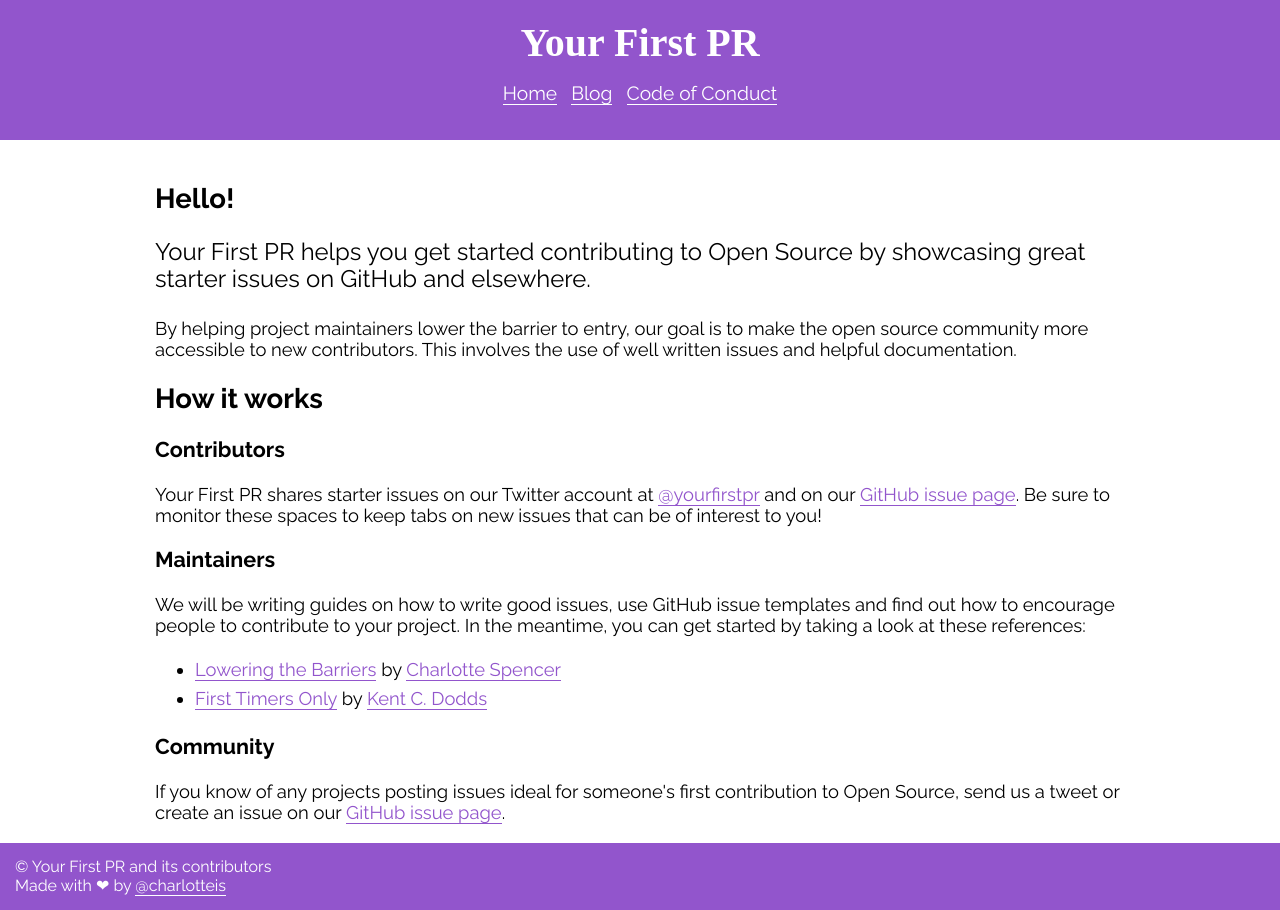
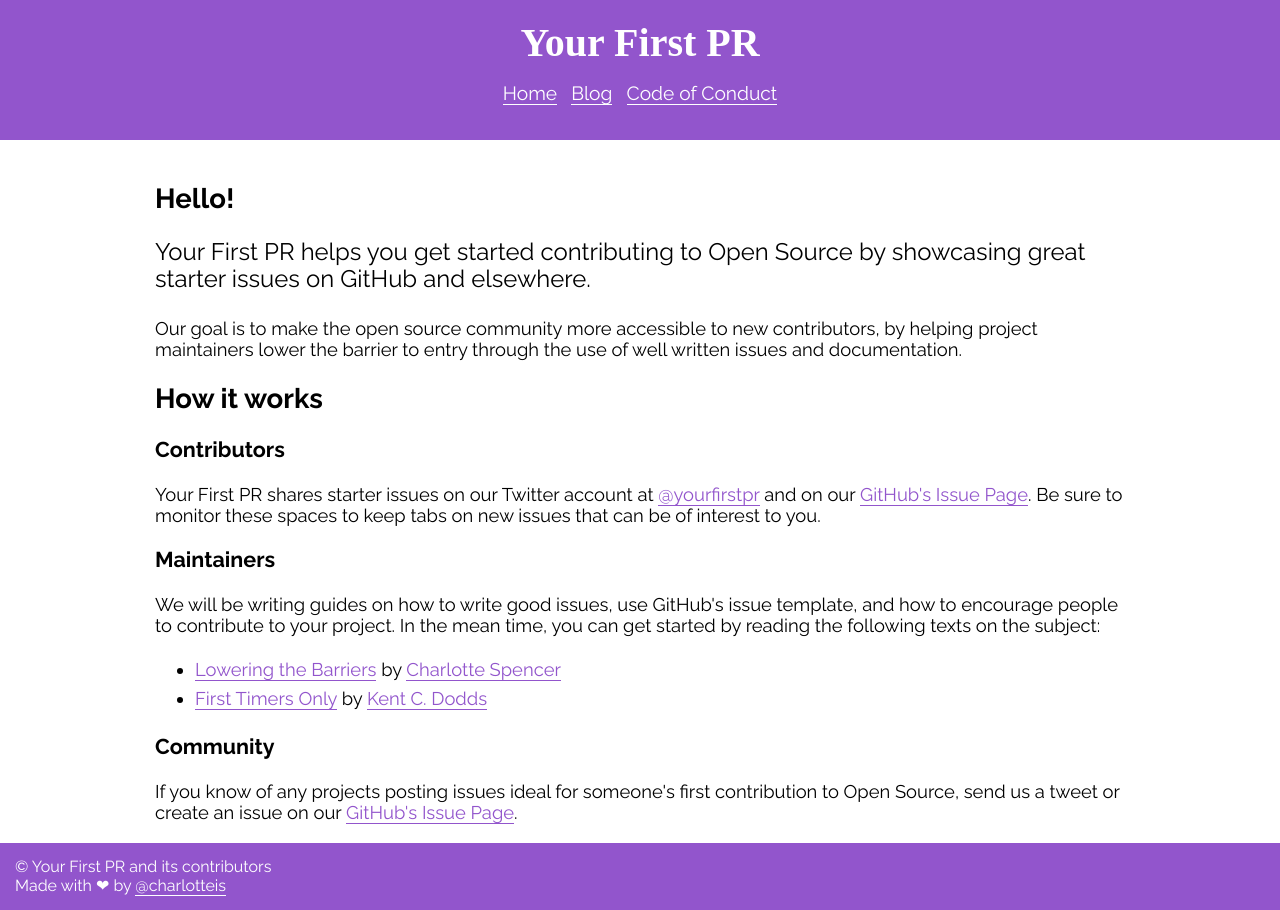
Before and after one commit to yourfirstpr/yourfirstpr.github.io, a Jekyll site: the page built from index.html, in a window 1280 px wide. Built offline with Jekyll 4.4.1, drawn with Linux system fonts in a browser that asks for light colours; nearby versions of some CDN libraries; some web fonts are replaced.

Commit message:
Attempt resolve of merge conflict

```diff
--- a/index.html
+++ b/index.html
@@ -9,22 +9,22 @@
       great starter issues on GitHub and elsewhere.
     </p>
     <p>
-      By helping project maintainers lower the barrier
-      to entry, our goal is to make the open source community more accessible to new contributors.
-      This involves the use of well written issues and helpful documentation.
+      Our goal is to make the open source community more accessible to new contributors, by
+      helping project maintainers lower the barrier
+      to entry through the use of well written issues and documentation.
     </p>
     <h2>How it works</h2>
     <h3>Contributors</h3>
     <p>
       Your First PR shares starter issues on our Twitter account at <a href='https://twitter.com/yourfirstpr'>@yourfirstpr</a>
-      and on our <a href='https://github.com/yourfirstpr/yourfirstpr.github.io/issues'>GitHub issue page</a>.
-      Be sure to monitor these spaces to keep tabs on new issues that can be of interest to you!
+      and on our <a href='https://github.com/yourfirstpr/yourfirstpr.github.io/issues'>GitHub's Issue Page</a>.
+      Be sure to monitor these spaces to keep tabs on new issues that can be of interest to you.
     </p>
     <h3>Maintainers</h3>
     <p>
-      We will be writing guides on how to write good issues, use GitHub issue templates and
-      find out how to encourage people to contribute to your project. In the meantime,
-      you can get started by taking a look at these references:
+      We will be writing guides on how to write good issues, use GitHub's issue template, and
+      how to encourage people to contribute to your project. In the mean time,
+      you can get started by reading the following texts on the subject:
       <ul>
         <li><a href='https://the-pastry-box-project.net/charlotte-spencer/2015-september-16'>Lowering the Barriers</a> by <a href='https://twitter.com/charlotteis'>Charlotte Spencer</a></li>
         <li><a href='https://medium.com/@kentcdodds/first-timers-only-78281ea47455'>First Timers Only</a> by <a href='https://twitter.com/kentcdodds'>Kent C. Dodds</a></li>
@@ -33,5 +33,5 @@
     <h3>Community</h3>
       If you know of any projects posting issues ideal for someone's first contribution
       to Open Source, send us a tweet or create an issue on our
-      <a href='https://github.com/yourfirstpr/yourfirstpr.github.io/issues'>GitHub issue page</a>.
+      <a href='https://github.com/yourfirstpr/yourfirstpr.github.io/issues'>GitHub's Issue Page</a>.
   </section>
```
